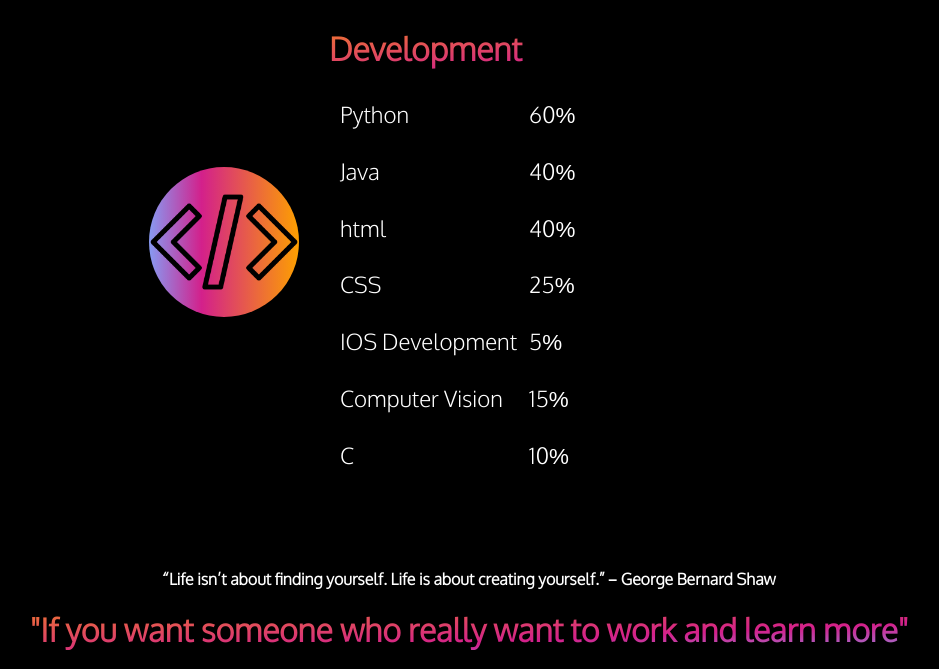
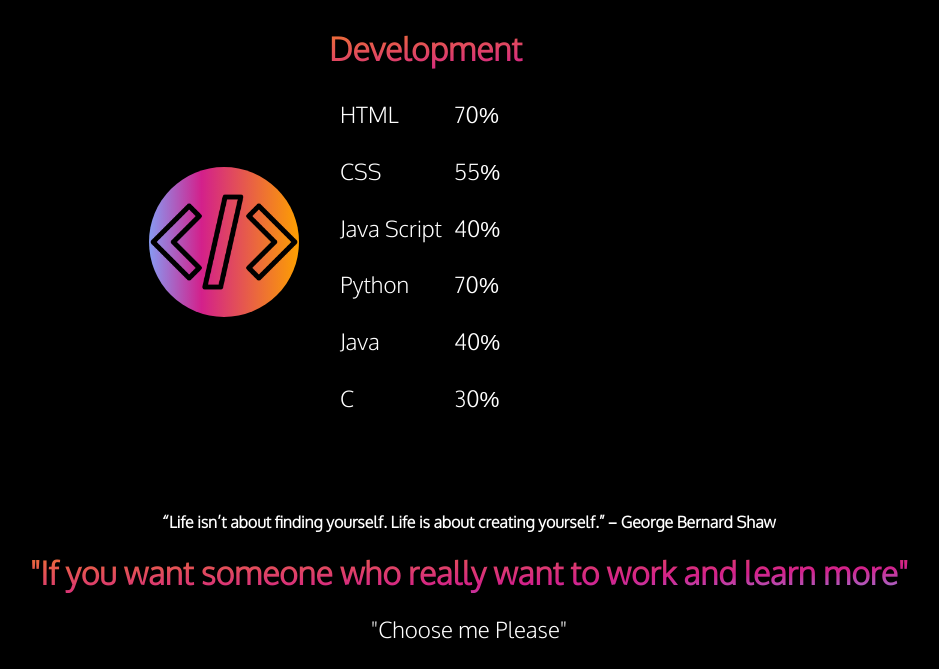
Before and after one commit to PattarapolSan/Pattarapol-s-Skill, a plain HTML site: page index.html in a window 1280 px wide. Shown: the part 905-1574 px from the top of the page, without its empty margins (171-1110 px from the left). Drawn offline with Linux system fonts and the light colour scheme.

Commit message:
Update index.html

```diff
--- a/index.html
+++ b/index.html
@@ -34,34 +34,30 @@
       <h3>Development</h3>
       <table cellspacing = 10>
         <tr>
+          <td>HTML</td>
+          <td>70%</td>
+        </tr>
+        <tr>
+          <td>CSS</td>
+          <td>55%</td>
+        </tr>
+        <tr>
+          <td>Java Script</td>
+          <td>40%</td>
+        </tr>
+        <tr>
           <td>Python</td>
-          <td>60%</td>
+          <td>70%</td>
         </tr>
+
         <tr>
           <td>Java</td>
           <td>40%</td>
-        </tr>
-        <tr>
-          <td>html</td>
-          <td>40%</td>
-        </tr>
-        <tr>
-          <td>CSS</td>
-          <td>25%</td>
-        </tr>
-        <tr>
-            <td>IOS Development</td>
-            <td>5%</td>
-        </tr>
-        <tr>
-           <td>Computer Vision</td>
-           <td>15%</td>
-        </tr>
-        <tr>
+       </tr>
+      <tr>
           <td>C</td>
-          <td>10%</td>
+          <td>30%</td>
        </tr>
-
 
       </table>
     </div>
```
